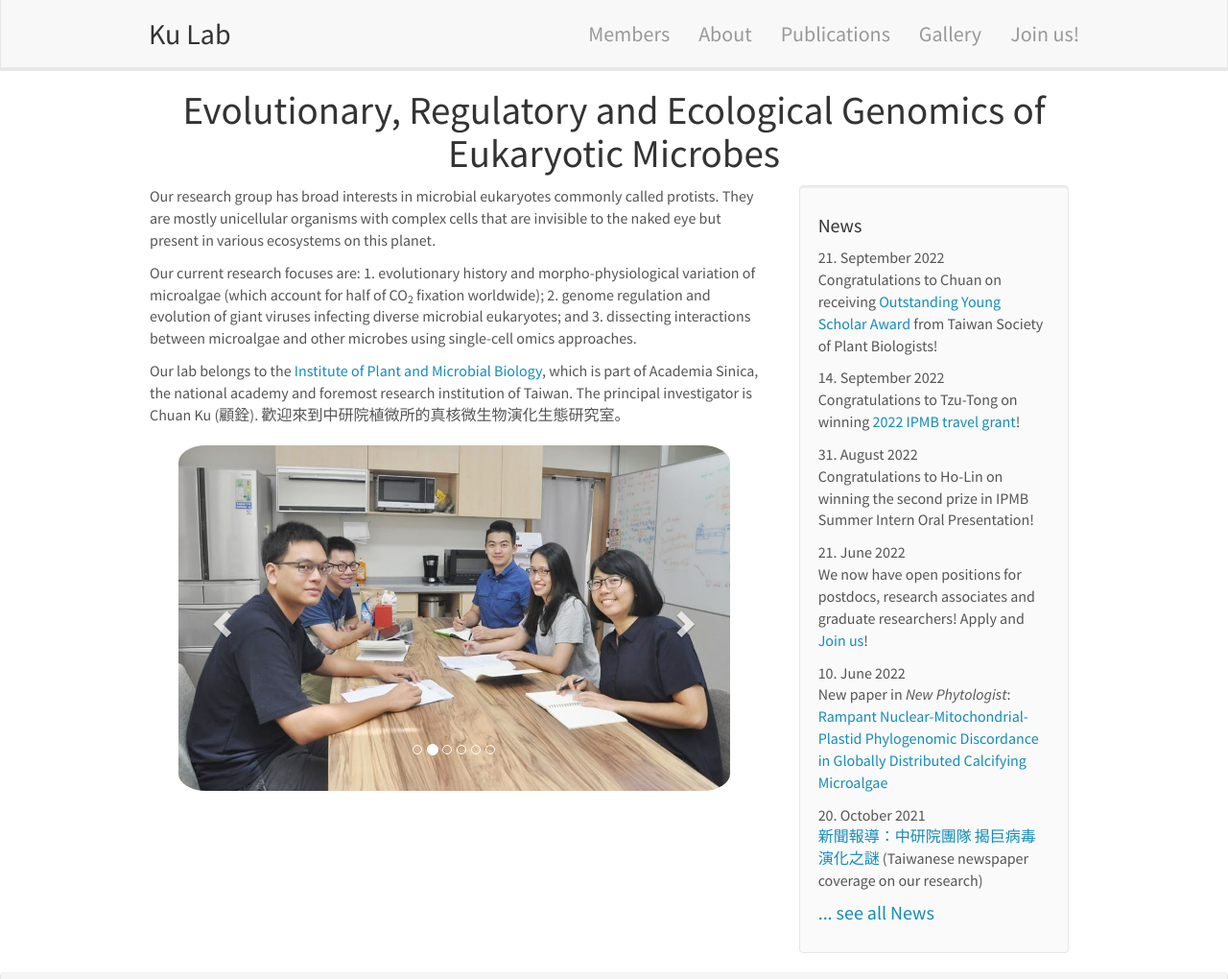
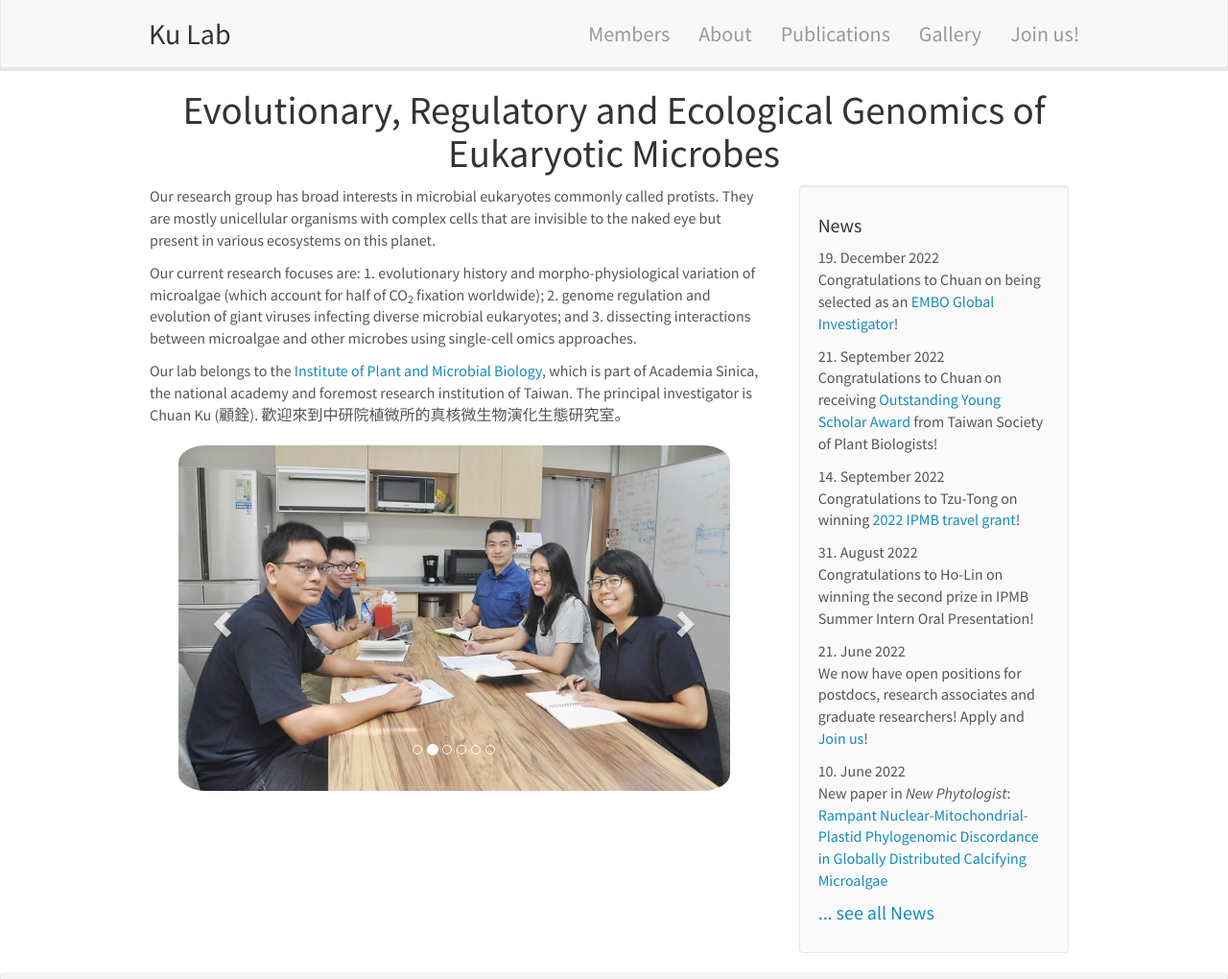
Before and after one commit to tzutongkao/Kao_Lab, a Jekyll site: the page built from _pages/home.md, in a window 1280 px wide and 1400 px high, cut to the strip 0-1020 px from the top of the window. Shown: the whole strip at 96% size. Built offline with Jekyll 4.4.1, drawn with Linux system fonts in a browser that asks for light colours; nearby versions of some CDN libraries.

Commit message:
Update news.yml

```diff
--- a/_data/news.yml
+++ b/_data/news.yml
@@ -1,3 +1,6 @@
+- date: 19. December 2022
+  headline: "Congratulations to Chuan on being selected as an <a href='https://www.embo.org/press-releases/eight-group-leaders-join-the-embo-global-investigator-network/'>EMBO Global Investigator</a>!"
+
 - date: 21. September 2022
   headline: "Congratulations to Chuan on receiving <a href='http://140.112.105.13:8080/English/prizes'>Outstanding Young Scholar Award</a> from Taiwan Society of Plant Biologists!"
 
```
